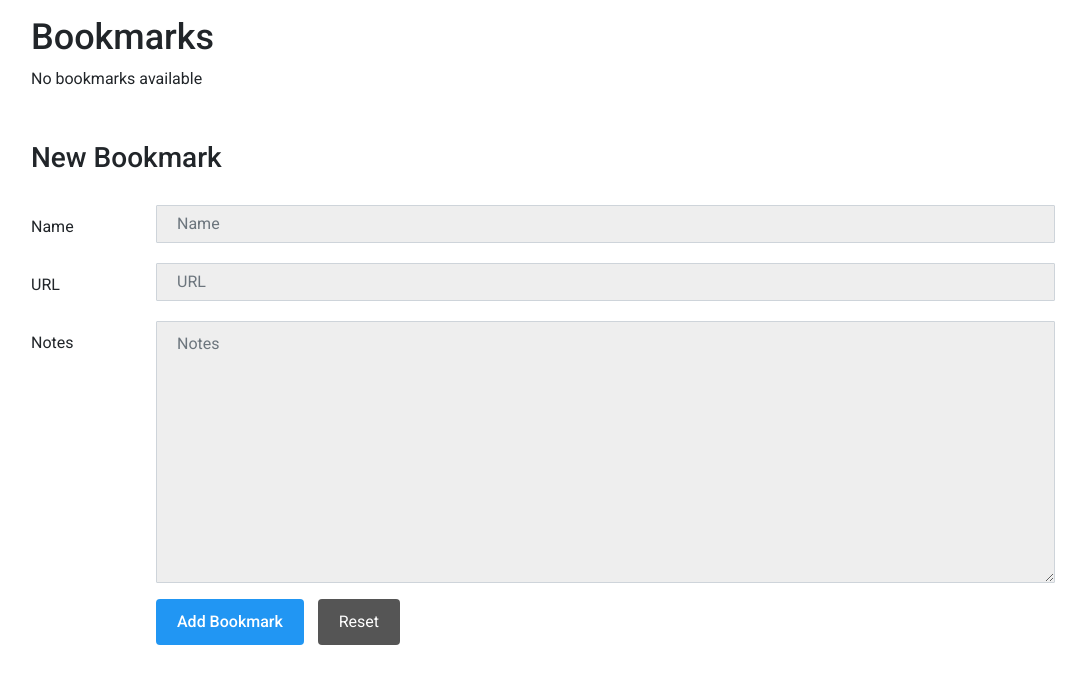
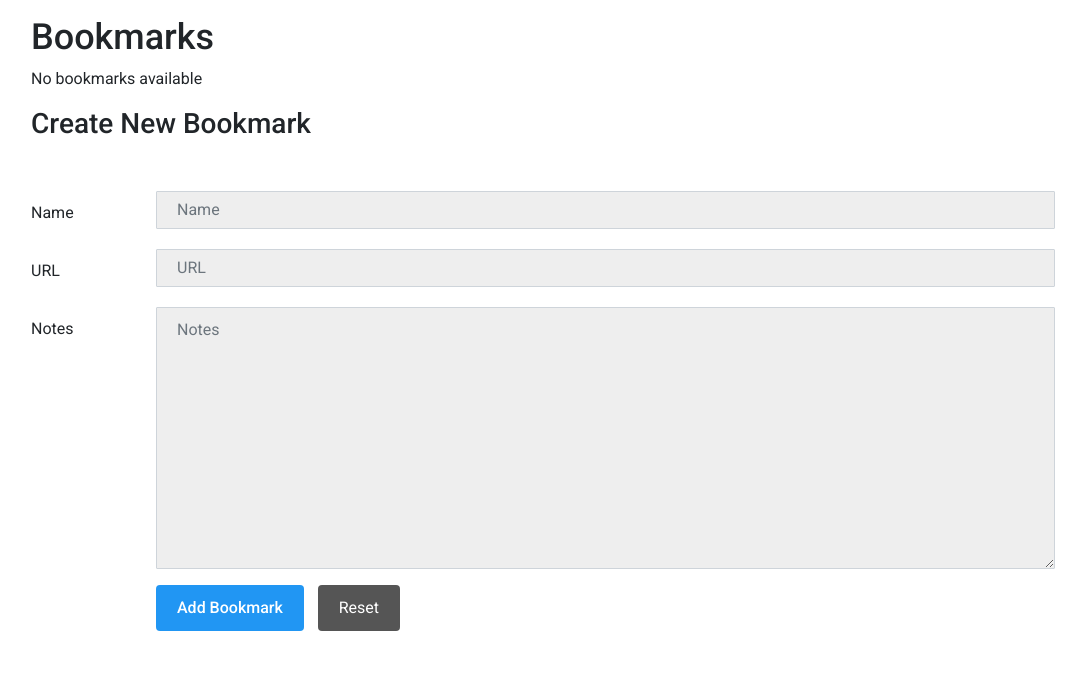
Before and after one commit to williamantony/djorg, a Django app: page /bookmarks/ in a window 1280 px wide. Shown: the part 54-738 px from the top of the page, without its empty margins (97-1183 px from the left). Run offline with Django 3.2, Linux system fonts and the light colour scheme; data that the repository does not hold is empty; some libraries are stand-ins or nearby versions.

Commit message:
Modified form.html

```diff
--- a/bookmarks/templates/bookmarks/form.html
+++ b/bookmarks/templates/bookmarks/form.html
@@ -1,7 +1,8 @@
 {% load bootstrap4 %}
 
+<div class="bookmark-form-holder">
+  <h2 class="form-title">Create New Bookmark</h2>
   <form method="POST" class="bookmark-form">
-  <h2 class="form-title">New Bookmark</h2>
     {% csrf_token %}
     {% bootstrap_form form %}
     {% buttons %}
@@ -9,3 +10,4 @@
     <button type="reset" class="reset btn">Reset</button>
     {% endbuttons %}
   </form>
+</div>
```
Lines whose indentation alone changed are shown as unchanged.
